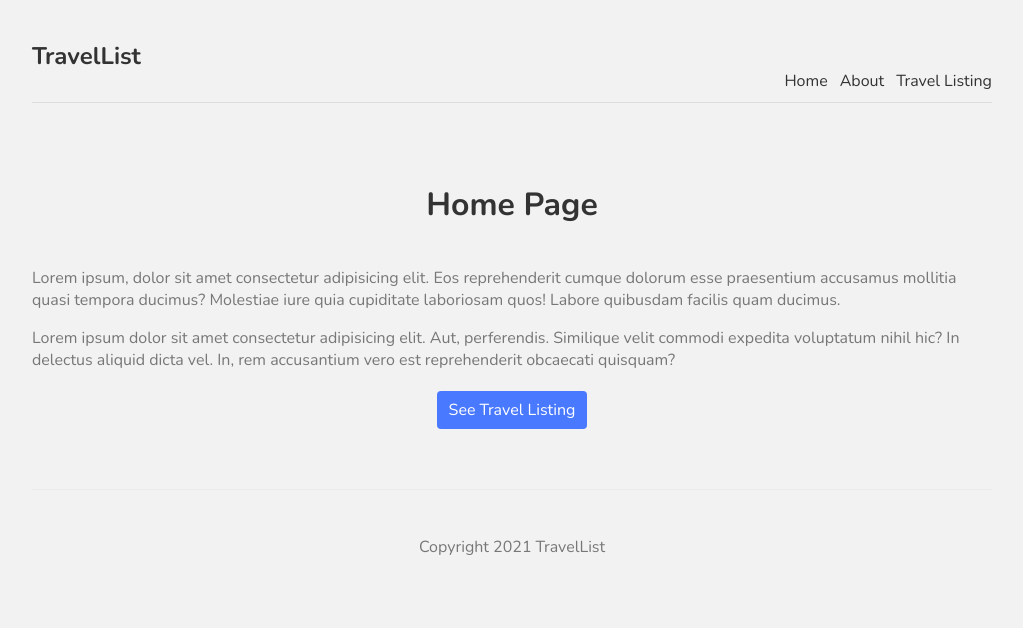
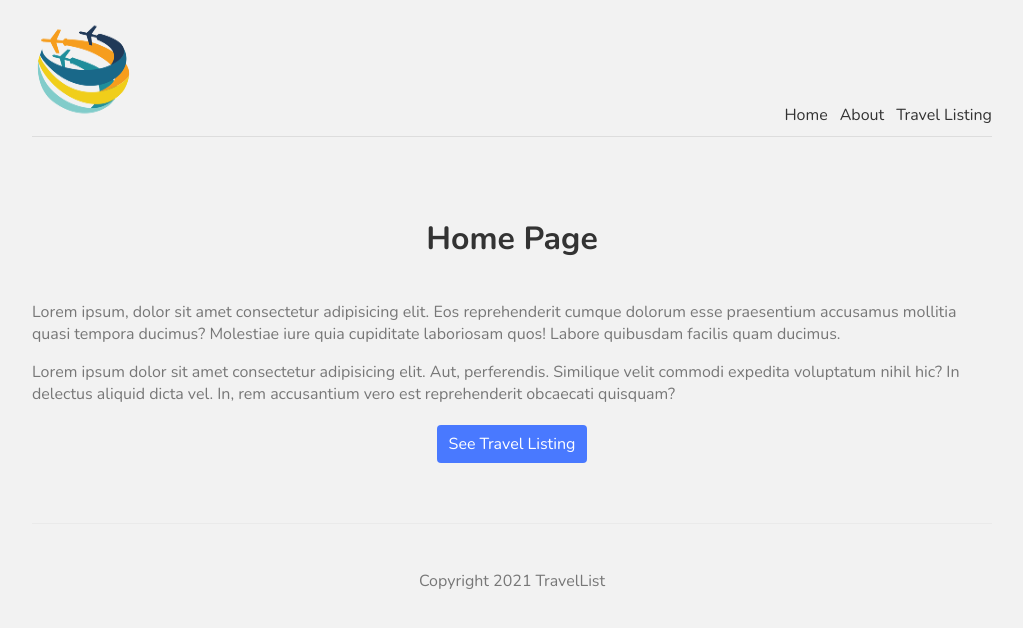
Before and after one commit to anujbarve/ninjalist, a Next.js app: page / in a window 1280 px wide. Shown: the top 628 px of the page, without its empty margins (128-1151 px from the left). Built offline with nearby package versions, Linux system fonts and the light colour scheme.

Commit message:
added logo png file

```diff
--- a/comps/Layout.js
+++ b/comps/Layout.js
@@ -1,9 +1,13 @@
+import Head from 'next/head';
 import Footer from "./Footer";
 import Navbar from "./Navbar";
 
 const Layout = ({children}) => {
     return (
         <div className="content">
+    <Head>
+        <title>Travel List</title>
+    </Head>
             <Navbar/>
             {children}
             <Footer/>
--- a/comps/Navbar.js
+++ b/comps/Navbar.js
@@ -1,10 +1,11 @@
 import Link from 'next/link';
+import Image from 'next/image';
 
 const Navbar = () => {
     return (
         <nav>
             <div className="logo">
-                <h1>TravelList</h1>
+                <Image src="/travel.png" width='100' height='100'/>
             </div>
             <Link href="/"><a>Home</a></Link>
             <Link href="/about"><a>About</a></Link>
--- a/pages/index.js
+++ b/pages/index.js
@@ -7,6 +7,7 @@ import Link from 'next/link'
 
 export default function Home() {
   return (
+    <>
     <div>
       <h1 className={styles.title}>Home Page</h1>
       <p className={styles.text}>Lorem ipsum, dolor sit amet consectetur adipisicing elit. Eos reprehenderit cumque dolorum esse praesentium accusamus mollitia quasi tempora ducimus? Molestiae iure quia cupiditate laboriosam quos! Labore quibusdam facilis quam ducimus.</p>
@@ -15,5 +16,6 @@ export default function Home() {
       <a  className={styles.btn}>See Travel Listing</a>
       </Link>
     </div>
+    </>
   )
 }
--- a/styles/globals.css
+++ b/styles/globals.css
@@ -43,3 +43,8 @@ footer {
   color: #4979ff;
   text-decoration: underline;
 }
+
+img{
+  height: 100;
+  width: 100;
+}
```
Also changed, not shown: pages/404.js (+11 -0 lines), public/travel.png (added).
